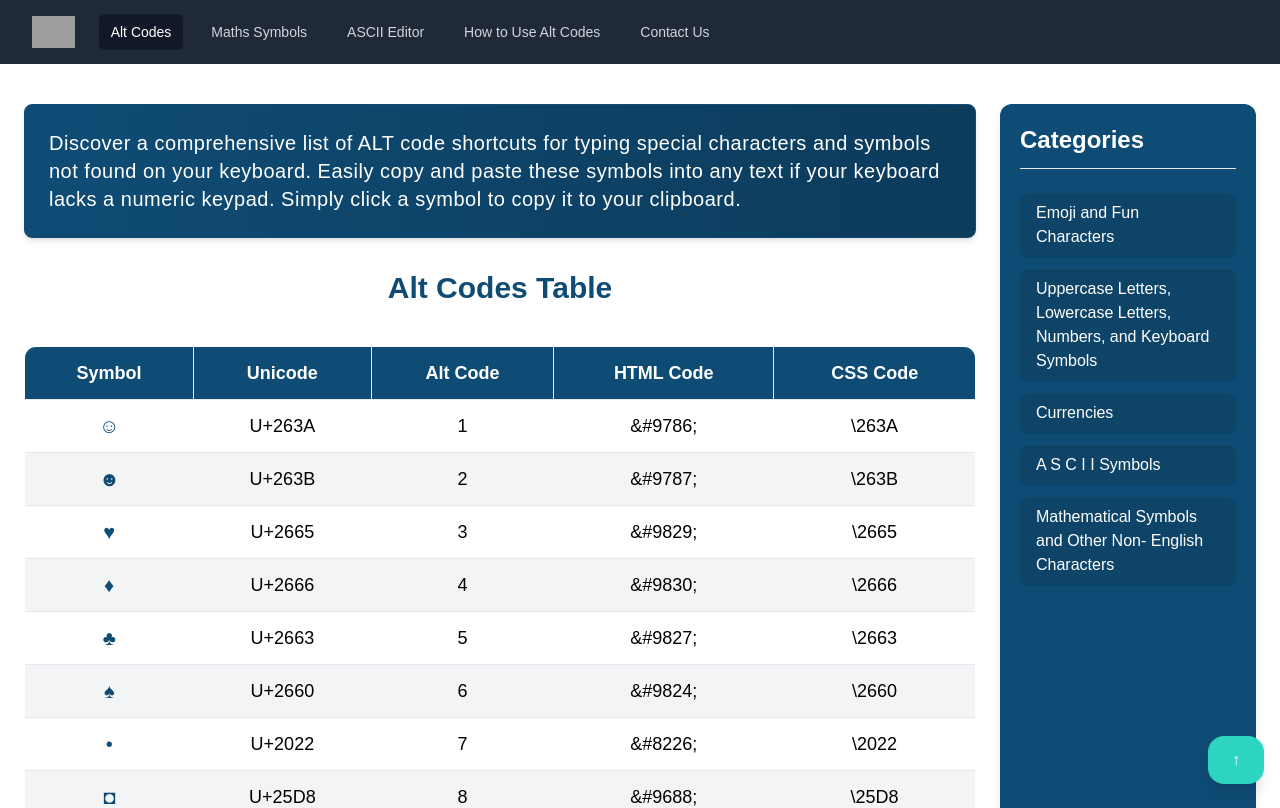
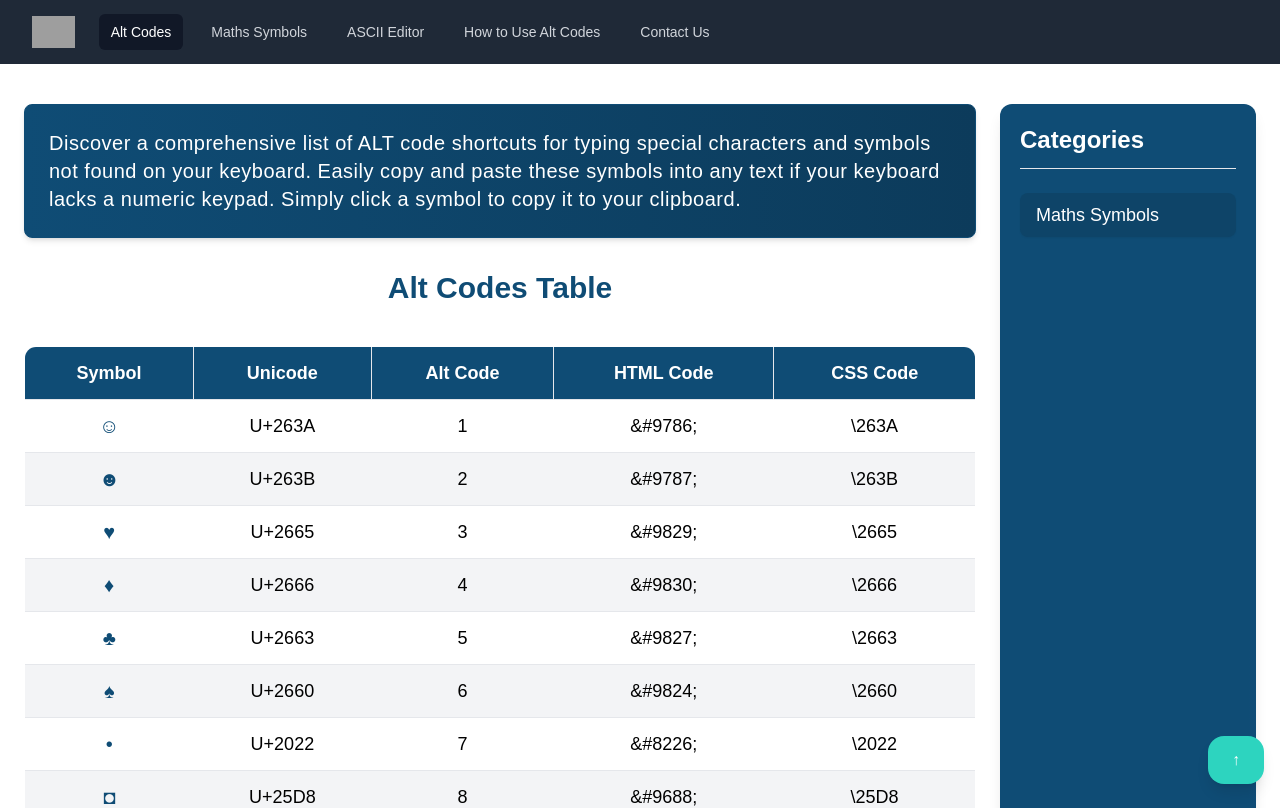
Before and after one commit to kanak1803/altcode2, a Next.js app: page / in a window 1280 px wide. Shown: the top 808 px of the page. Built offline with nearby package versions, Linux system fonts and the light colour scheme; grey boxes are pictures that could not be loaded.

Commit message:
update home page sidebar cateogory

```diff
--- a/src/app/components/HomePage.jsx
+++ b/src/app/components/HomePage.jsx
@@ -1,6 +1,8 @@
 "use client";
 import React, { useState } from "react";
 import data from "../data/data.json";
+import mathSymbolsContent from "@/app/data/mathSymbolsContent.json";
+import Link from "next/link";
 
 const HomePage = () => {
   const [isModalOpen, setIsModalOpen] = useState(false);
@@ -131,15 +133,12 @@ const HomePage = () => {
           Categories
         </h2>
         <div className="space-y-2 sm:space-y-3">
-          {Object.keys(data).map((category) => (
-            <a
-              key={category}
-              href={`#${category}`}
-              className="block text-sm sm:text-base bg-teal-600 hover:bg-teal-500 py-2 px-3 sm:py-2 sm:px-4 rounded-lg shadow-sm transition-all"
-            >
-              {category.replace(/([A-Z])/g, " $1")}
-            </a>
-          ))}
+          <Link
+            href="/category/MathsSymbols"
+            className="block text-lg bg-teal-600 hover:bg-teal-500 py-2 px-4 rounded-lg shadow-sm"
+          >
+            Maths Symbols
+          </Link>
         </div>
       </div>
 
```
